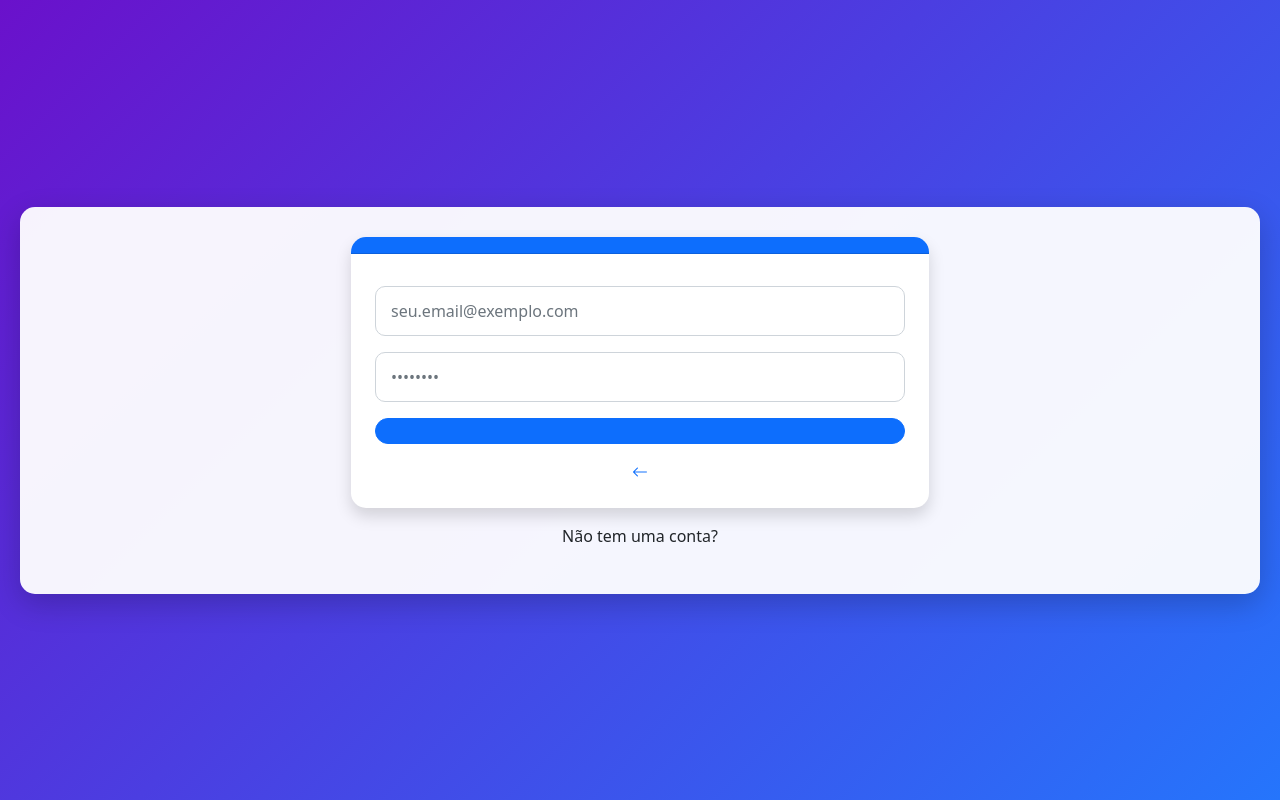
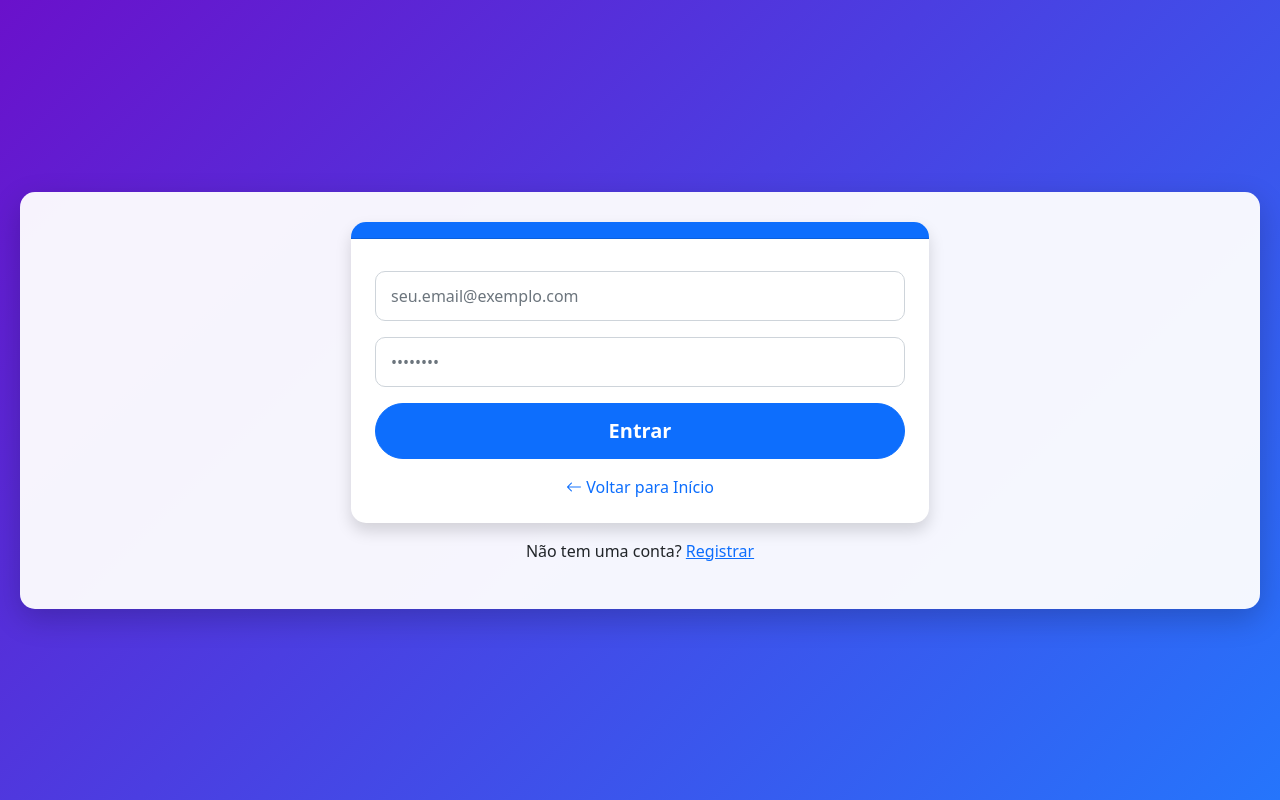
Before and after one commit to SilvioCesar73/escape-room-patient-safety, a Flask app: page /login in a window 1280 px wide. Run offline with Flask 3, Linux system fonts and the light colour scheme.

Commit message:
Adiciona fallback para textos do login (Entrar, Voltar, Registrar)

```diff
--- a/my_app/templates/login.html
+++ b/my_app/templates/login.html
@@ -22,21 +22,26 @@
                     </div>
 
                     <div class="d-grid gap-2">
-                        <button type="submit" class="btn btn-primary btn-lg">{{ text.login }}</button>
+                        <button type="submit" class="btn btn-primary btn-lg">
+                                {{ text.login or "Entrar" }}
+                        </button>
                     </div>
+
                 </form>
 
                 <div class="text-center mt-3">
                     <a href="{{ url_for('home_pt') if 'lang' not in session else url_for('home_' + session['lang']) }}"
                        class="text-decoration-none">
-                        <i class="bi bi-arrow-left"></i> {{ text.back_home }}
+                        <i class="bi bi-arrow-left"></i> {{ text.back_home or "Voltar para Início" }}
                     </a>
                 </div>
             </div>
         </div>
 
         <div class="text-center mt-3">
-            <p>Não tem uma conta? <a href="{{ url_for('register') }}">{{ text.signup }}</a></p>
+            <p>Não tem uma conta?
+                <a href="{{ url_for('register') }}">{{ text.signup or "Registrar" }}</a>
+            </p>
         </div>
     </div>
 </div>
```
